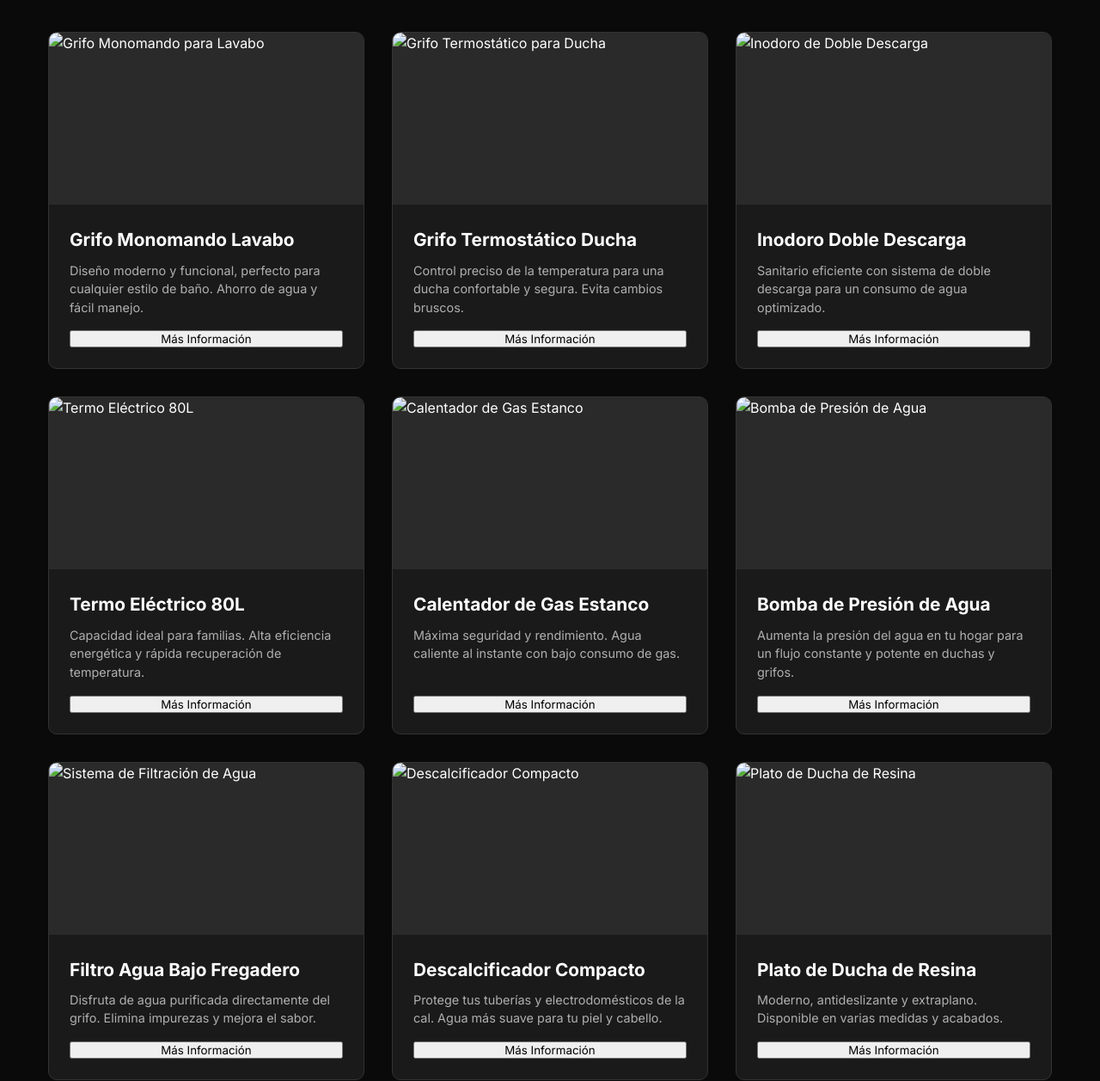
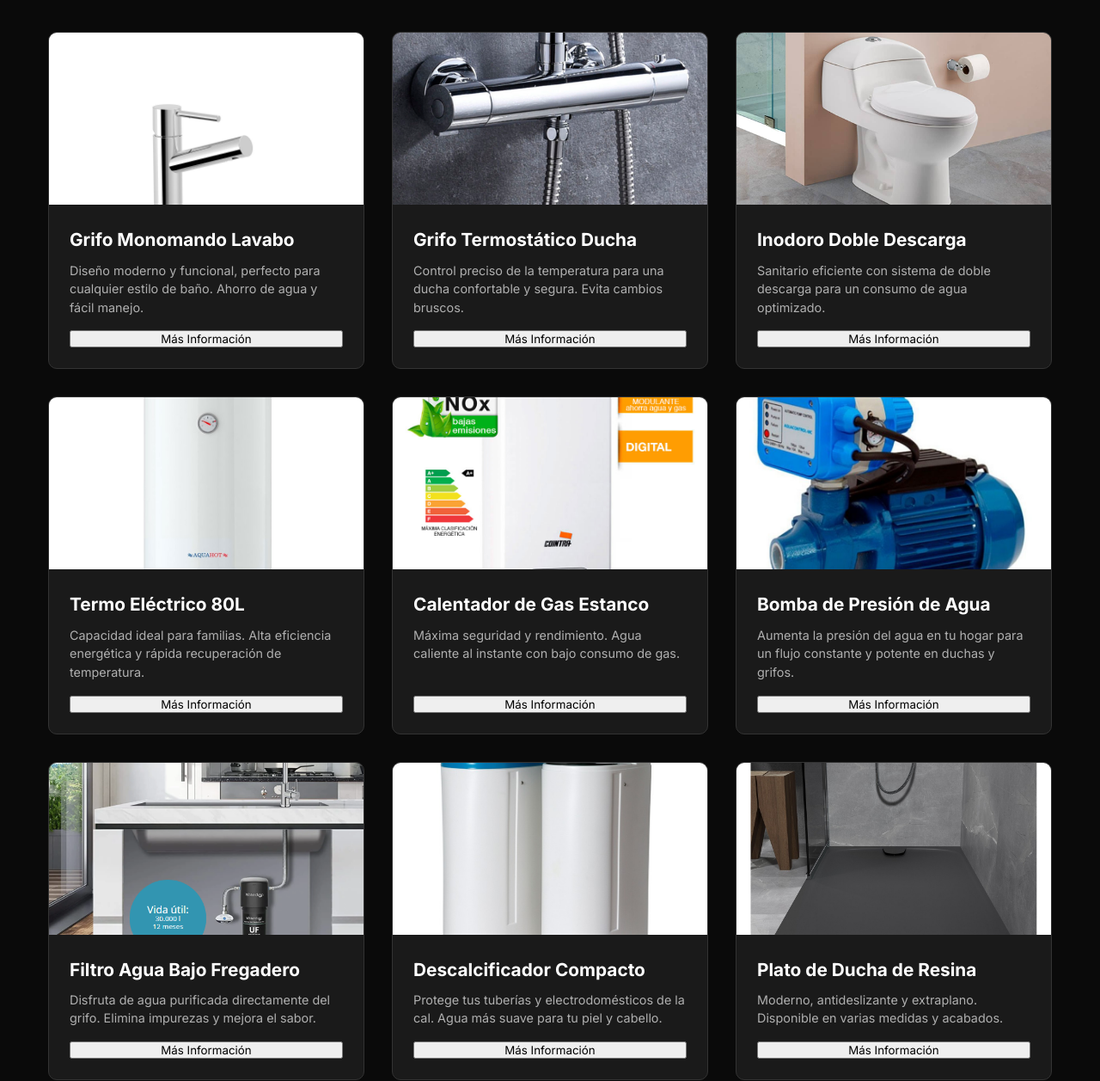
Before and after one commit to AaronBalmis/Proyecto_Fontaneria, a plain HTML site: page Productos.html in a window 1280 px wide. Shown: the part 342-1599 px from the top of the page at 86% size. Drawn offline with Linux system fonts and the light colour scheme; the site is published under a folder, as on GitHub Pages, so addresses that start at the root find nothing.

Commit message:
Update Productos.html

```diff
--- a/Productos.html
+++ b/Productos.html
@@ -45,7 +45,7 @@
                 <h2>Equipamiento y Componentes Esenciales</h2>
                 <div class="products-grid">
                     <div class="product-card">
-                        <img src="/IMG/grifo.jpg" alt="Grifo Monomando para Lavabo" class="product-image">
+                        <img src="IMG/grifo.jpg" alt="Grifo Monomando para Lavabo" class="product-image">
                         <div class="product-info">
                             <h3>Grifo Monomando Lavabo</h3>
                             <p class="product-description">Diseño moderno y funcional, perfecto para cualquier estilo de
@@ -55,7 +55,7 @@
                     </div>
 
                     <div class="product-card">
-                        <img src="/IMG/grifo_ducha.jpg" alt="Grifo Termostático para Ducha" class="product-image">
+                        <img src="IMG/grifo_ducha.jpg" alt="Grifo Termostático para Ducha" class="product-image">
                         <div class="product-info">
                             <h3>Grifo Termostático Ducha</h3>
                             <p class="product-description">Control preciso de la temperatura para una ducha confortable
@@ -64,7 +64,7 @@
                         </div>
                     </div>
                     <div class="product-card">
-                        <img src="/IMG/inodoro.jpg" alt="Inodoro de Doble Descarga" class="product-image">
+                        <img src="IMG/inodoro.jpg" alt="Inodoro de Doble Descarga" class="product-image">
                         <div class="product-info">
                             <h3>Inodoro Doble Descarga</h3>
                             <p class="product-description">Sanitario eficiente con sistema de doble descarga para un
@@ -74,7 +74,7 @@
                     </div>
 
                     <div class="product-card">
-                        <img src="/IMG/termo.jpg" alt="Termo Eléctrico 80L" class="product-image">
+                        <img src="IMG/termo.jpg" alt="Termo Eléctrico 80L" class="product-image">
                         <div class="product-info">
                             <h3>Termo Eléctrico 80L</h3>
                             <p class="product-description">Capacidad ideal para familias. Alta eficiencia energética y
@@ -84,7 +84,7 @@
                     </div>
 
                     <div class="product-card">
-                        <img src="/IMG/calentador.jpg" alt="Calentador de Gas Estanco" class="product-image">
+                        <img src="IMG/calentador.jpg" alt="Calentador de Gas Estanco" class="product-image">
                         <div class="product-info">
                             <h3>Calentador de Gas Estanco</h3>
                             <p class="product-description">Máxima seguridad y rendimiento. Agua caliente al instante con
@@ -94,7 +94,7 @@
                     </div>
 
                     <div class="product-card">
-                        <img src="/IMG/bomba_agua.jpg" alt="Bomba de Presión de Agua" class="product-image">
+                        <img src="IMG/bomba_agua.jpg" alt="Bomba de Presión de Agua" class="product-image">
                         <div class="product-info">
                             <h3>Bomba de Presión de Agua</h3>
                             <p class="product-description">Aumenta la presión del agua en tu hogar para un flujo
@@ -104,7 +104,7 @@
                     </div>
 
                     <div class="product-card">
-                        <img src="/IMG/sistema_agua.png" alt="Sistema de Filtración de Agua" class="product-image">
+                        <img src="IMG/sistema_agua.png" alt="Sistema de Filtración de Agua" class="product-image">
                         <div class="product-info">
                             <h3>Filtro Agua Bajo Fregadero</h3>
                             <p class="product-description">Disfruta de agua purificada directamente del grifo. Elimina
@@ -114,7 +114,7 @@
                     </div>
 
                     <div class="product-card">
-                        <img src="/IMG/descalficicador.jpg" alt="Descalcificador Compacto" class="product-image">
+                        <img src="IMG/descalficicador.jpg" alt="Descalcificador Compacto" class="product-image">
                         <div class="product-info">
                             <h3>Descalcificador Compacto</h3>
                             <p class="product-description">Protege tus tuberías y electrodomésticos de la cal. Agua más
@@ -124,7 +124,7 @@
                     </div>
 
                     <div class="product-card">
-                        <img src="/IMG/plato-ducha-resina-carga-mineral-soft.jpg" alt="Plato de Ducha de Resina"
+                        <img src="IMG/plato-ducha-resina-carga-mineral-soft.jpg" alt="Plato de Ducha de Resina"
                             class="product-image">
                         <div class="product-info">
                             <h3>Plato de Ducha de Resina</h3>
@@ -135,7 +135,7 @@
                     </div>
 
                     <div class="product-card">
-                        <img src="/IMG/fregadero-acero-inoxidable-monteverdi.jpg" alt="Fregadero de Acero Inoxidable"
+                        <img src="IMG/fregadero-acero-inoxidable-monteverdi.jpg" alt="Fregadero de Acero Inoxidable"
                             class="product-image">
                         <div class="product-info">
                             <h3>Fregadero Acero Inoxidable</h3>
```
